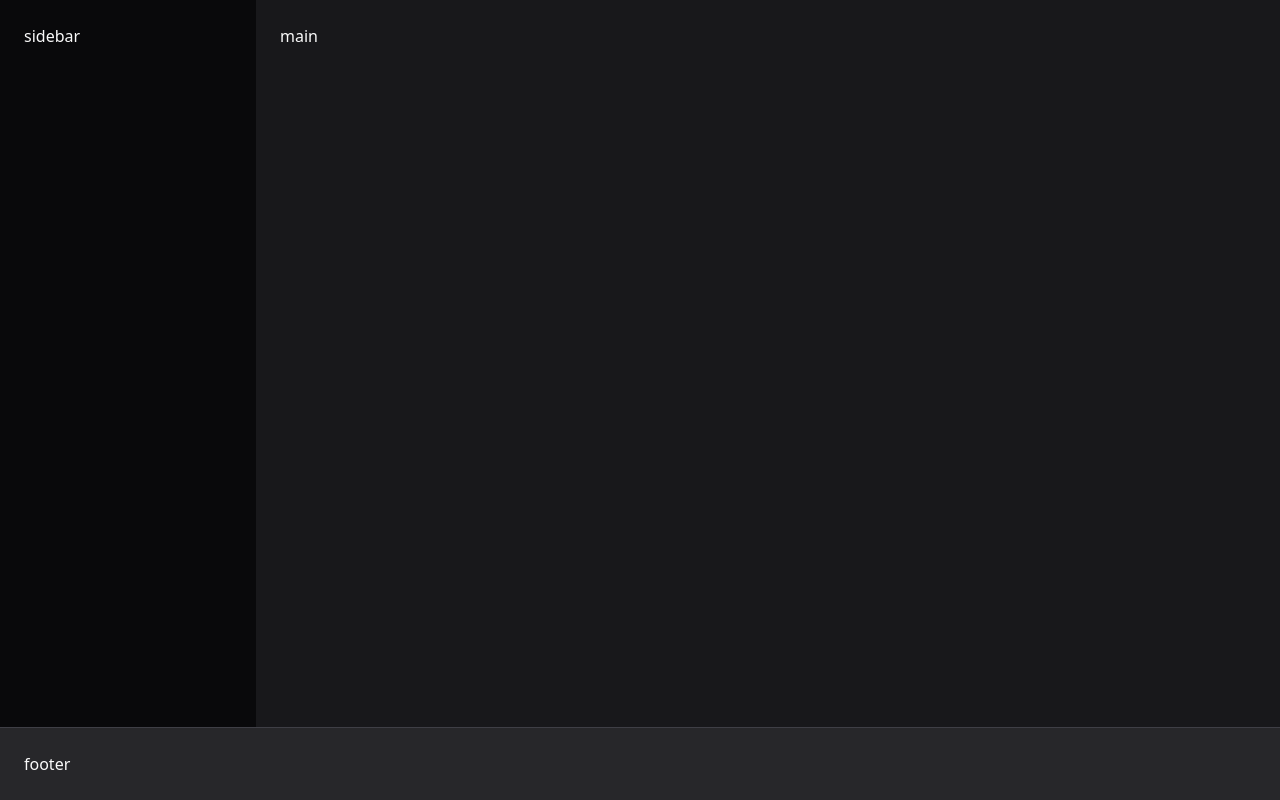
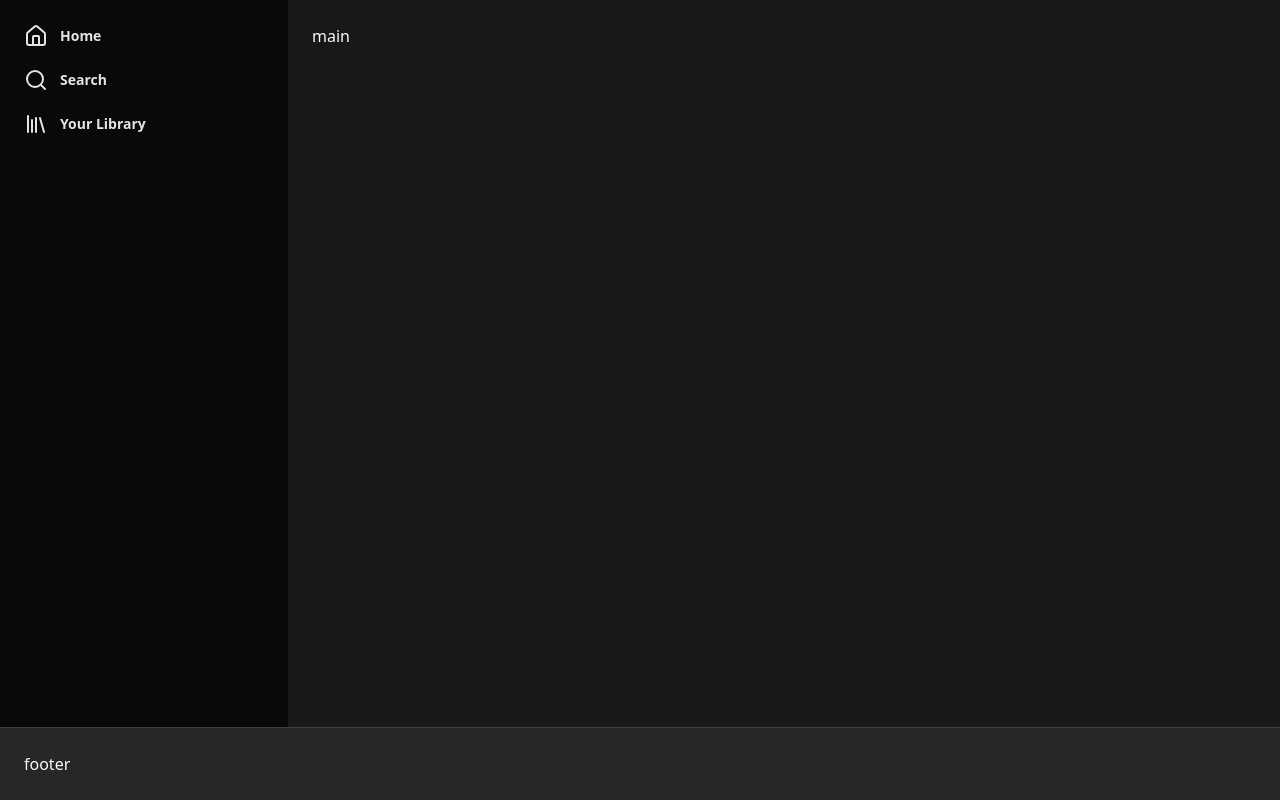
Before and after one commit to alexandreraminelli/pratica-react-spotify-ui, a Next.js app: page / in a window 1280 px wide. Built offline with nearby package versions, Linux system fonts and the light colour scheme.

Commit message:
feat: sidebar

```diff
--- a/src/app/page.tsx
+++ b/src/app/page.tsx
@@ -1,27 +1,16 @@
-import Image from "next/image"
+// Importação de ícones
+import { Home as HomeIcon, Search as SearchIcon, Library as LibraryIcon } from "lucide-react"
 
+/** Componente da página inicial do Spotify. */
 export default function Home() {
   return (
-    /*
-     * - `h-screen`: ocupar toda a altura da tela (`height: 100%`)
-     * - `flex flex-col`: layout flex em coluna
-     */
     <div className="h-screen flex flex-col">
       {/* Interface */}
-      {/*
-       * - `flex`: flexbox
-       */}
       <div className="flex flex-1">
         {/* Sidebar */}
-        {/*
-         * - `w-`: largura (width)
-         */}
-        <aside className="w-64 bg-zinc-950 p-6">sidebar</aside>
+        <Sidebar />
 
         {/* Conteúdo principal (músicas) */}
-        {/*
-         * - `flex-1`: ocupar o espaço restante dentro da flexbox
-         */}
         <main className="flex-1 p-6">main</main>
       </div>
 
@@ -30,3 +19,49 @@ export default function Home() {
     </div>
   )
 }
+
+/** Componente da sidebar. */
+function Sidebar() {
+  /** Lista de links do navbar. */
+  const navList: NavLinkProps[] = [
+    { Icon: HomeIcon, text: "Home" },
+    { Icon: SearchIcon, text: "Search" },
+    { Icon: LibraryIcon, text: "Your Library" },
+  ]
+
+  return (
+    <aside className="w-72 bg-zinc-950 p-6">
+      {/* Barra de navegação */}
+      <nav className="space-y-5">
+        {/* Iteração para gerar os links */}
+        {navList.map((link) => (
+          <NavLink Icon={link.Icon} text={link.text} link={link.link} />
+        ))}
+      </nav>
+    </aside>
+  )
+}
+
+/** Interface dos props do componente `NavLink`. */
+interface NavLinkProps {
+  /** Ícone do link. */
+  Icon: React.ComponentType
+  /** Texto do link. */
+  text: string
+  /** Endereço do link. */
+  link?: string
+}
+
+/** Componente do link do navbar. */
+function NavLink({ Icon, text, link = "" }: NavLinkProps) {
+  return (
+    <a
+      href={link} // Endereço
+      // Classes CSS:
+      className="flex items-center gap-3 text-sm font-semibold text-zinc-200"
+    >
+      <Icon /> {/* Ícone */}
+      {text} {/* Texto */}
+    </a>
+  )
+}
```
Also changed, not shown: package.json (+7 -6 lines), 1 other file (tests, documents, lock files or other folders).
